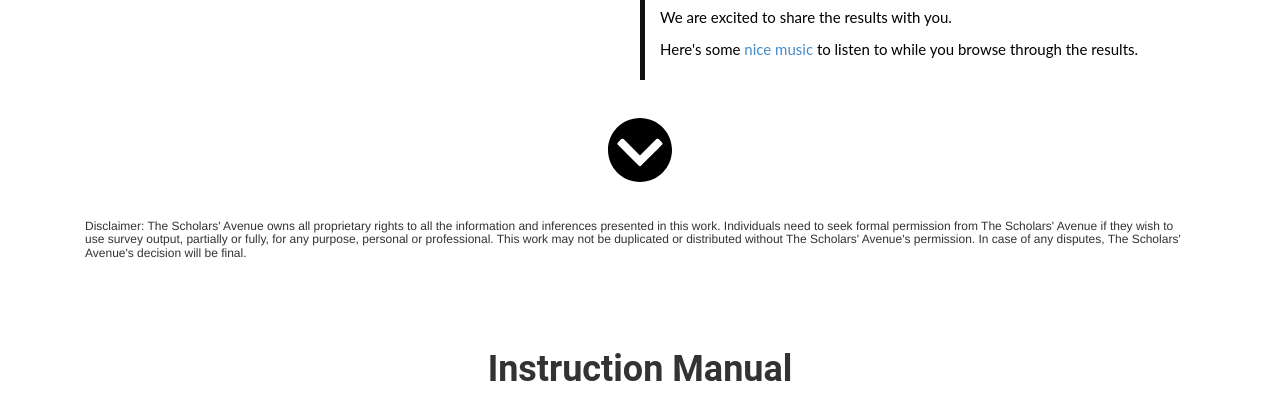
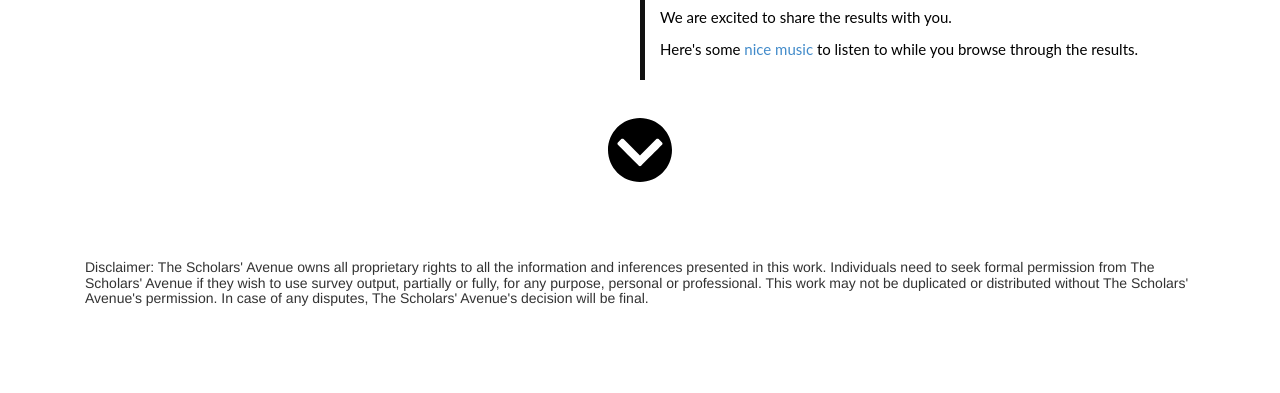
Before and after one commit to thescholarsavenue/Happiness, a plain HTML site: page index.html in a window 1280 px wide. Shown: the part 399-792 px from the top of the page. Drawn offline with Linux system fonts and the light colour scheme.

Commit message:
Update index.html

```diff
--- a/index.html
+++ b/index.html
@@ -63,7 +63,7 @@
 </div>
 
 <div class="maincontent col-md-12">
-<h6>Disclaimer: The Scholars' Avenue owns all proprietary rights to all the information and inferences presented in this work. Individuals need to seek formal permission from The Scholars' Avenue if they wish to use survey output, partially or fully, for any purpose, personal or professional. This work may not be duplicated or distributed without The Scholars' Avenue's permission. In case of any disputes, The Scholars' Avenue's decision will be final.</h6>
+<h5 style="margin-top:50px">Disclaimer: The Scholars' Avenue owns all proprietary rights to all the information and inferences presented in this work. Individuals need to seek formal permission from The Scholars' Avenue if they wish to use survey output, partially or fully, for any purpose, personal or professional. This work may not be duplicated or distributed without The Scholars' Avenue's permission. In case of any disputes, The Scholars' Avenue's decision will be final.</h5>
 <h1 class="titles">Instruction Manual</h1>
 <h2 style="text-align:center;margin-bottom:25px">The only boring, preachy part of this page that we pester you to read.</h2>
 
```
